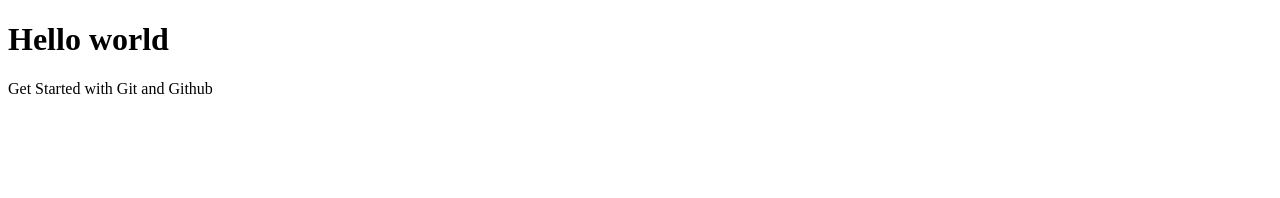
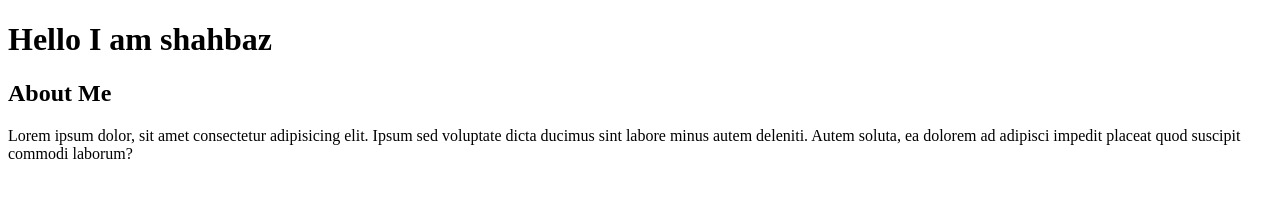
Before and after one commit to Ivanov-Bergofsky/Gitfolder, a plain HTML site: page index.html in a window 1280 px wide. Drawn offline with Linux system fonts and the light colour scheme.

Commit message:
Added a new branch

```diff
--- a/index.html
+++ b/index.html
@@ -4,12 +4,16 @@
     <meta charset="UTF-8">
     <meta http-equiv="X-UA-Compatible" content="IE=edge">
     <meta name="viewport" content="width=device-width, initial-scale=1.0">
-    <title>Document</title>
+    <title>My website</title>
 </head>
 <body>
 
-    <h1>Hello world</h1>
-    <p>Get Started with Git and Github </p>
+  <h1>Hello I am shahbaz</h1>
 
+
+  <h2>About Me</h2>
+  <p>Lorem ipsum dolor, sit amet consectetur adipisicing elit. Ipsum sed voluptate dicta ducimus sint labore minus autem deleniti. Autem soluta, ea dolorem ad adipisci impedit placeat quod suscipit commodi laborum?
+
+  </p>
 </body>
 </html>
```
